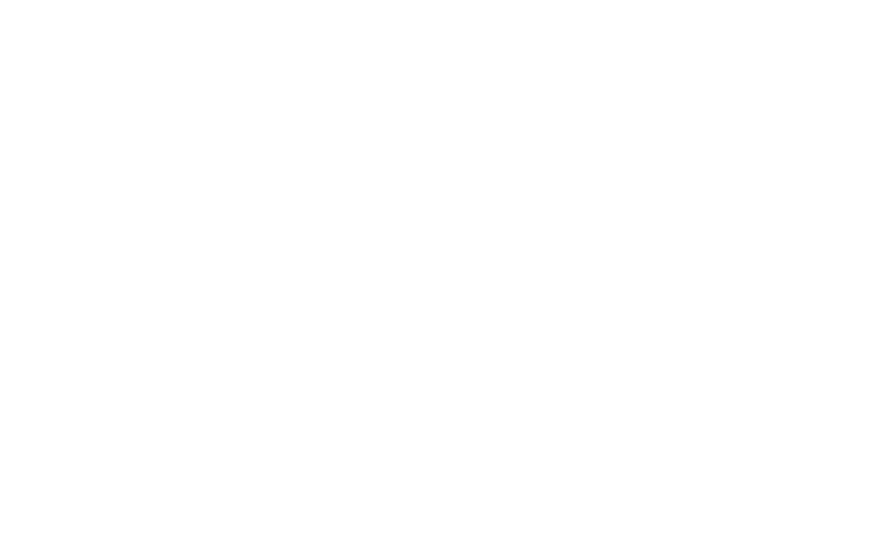
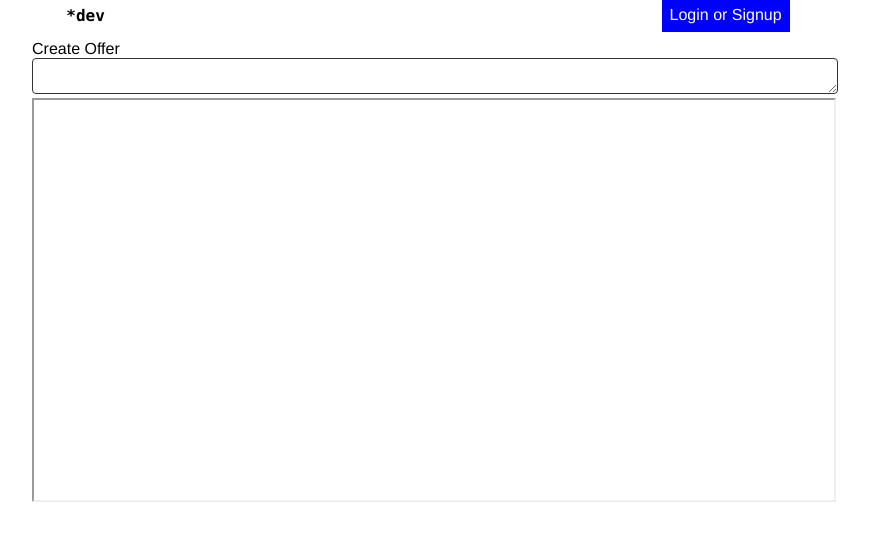
Before and after one commit to stardev-co/web, a React app: page /create in a window 1280 px wide. Shown: the top 540 px of the page, without its empty margins (208-1077 px from the left). Built offline with nearby package versions, Linux system fonts and the light colour scheme.

Commit message:
basic create offer screen

```diff
--- /dev/null
+++ b/src/CreateOffer.tsx
@@ -0,0 +1,43 @@
+import React from 'react'
+import Header from './components/Header'
+import StyledTextArea from './components/StyledTextArea'
+import { Document } from 'react-pdf/dist/entry.webpack'
+import blobStream from 'blob-stream'
+const PDFDocument = require('../static/pdfkit.standalone')
+
+export default class CreateOffer extends React.Component<{}> {
+  state = {
+    pdfBlobUrl: '',
+  }
+
+  render() {
+    return (
+      <>
+        <Header />
+        <div
+          style={{
+            padding: 10,
+            margin: 'auto',
+            maxWidth: 800,
+          }}
+        >
+          Create Offer
+          <StyledTextArea
+            onChange={(e: any) => {
+              console.log(e.target.value)
+              const doc = new PDFDocument()
+              const stream = doc.pipe(blobStream())
+              doc.text(e.target.value)
+              doc.end()
+              stream.on('finish', () => {
+                const pdfBlobUrl = stream.toBlobURL('application/pdf')
+                this.setState({ pdfBlobUrl })
+              })
+            }}
+          />
+          <iframe style={{ width: '100%', height: 400 }} src={this.state.pdfBlobUrl} />
+        </div>
+      </>
+    )
+  }
+}
--- /dev/null
+++ b/src/components/StyledTextArea.tsx
@@ -0,0 +1,12 @@
+import React from 'react'
+
+export default (props: any) => (
+  <textarea
+    style={{
+      width: '100%',
+      border: '1px solid #333',
+      borderRadius: 4,
+    }}
+    {...props}
+  />
+)
--- a/src/index.tsx
+++ b/src/index.tsx
@@ -5,7 +5,9 @@
 import axios from 'axios'
 import Home from './Home'
 import Offer from './Offer'
+import CreateOffer from './CreateOffer'
 import throttle from 'lodash.throttle'
+require('../static/pdfkit.standalone.js')
 
 axios.defaults.baseURL = 'https://api.stardev.co'
 axios.defaults.baseURL = 'http://localhost:4000'
@@ -36,6 +38,7 @@
   <Provider {...stores}>
     <Router>
       <Route path="/" component={Home} exact />
+      <Route path="/create" component={CreateOffer} />
       <Route path="/offer/:id" component={Offer} />
     </Router>
   </Provider>,
--- a/webpack.config.js
+++ b/webpack.config.js
@@ -15,21 +15,7 @@
     extensions: ['*', '.ts', '.tsx', '.js'],
   },
   module: {
-    rules: [
-      { test: /\.tsx?$/, loader: 'babel-loader' },
-      {
-        test: /\.(pdf|gif|png|jpe?g|svg)$/i,
-        use: [
-          'file-loader',
-          {
-            loader: 'image-webpack-loader',
-            options: {
-              disable: true,
-            },
-          },
-        ],
-      },
-    ],
+    rules: [{ test: /\.tsx?$/, loader: 'babel-loader' }],
   },
   plugins: [
     new HtmlWebpackPlugin({
```
Also changed, not shown: package.json (+7 -1 lines), 2 other files (tests, documents, lock files or other folders).
